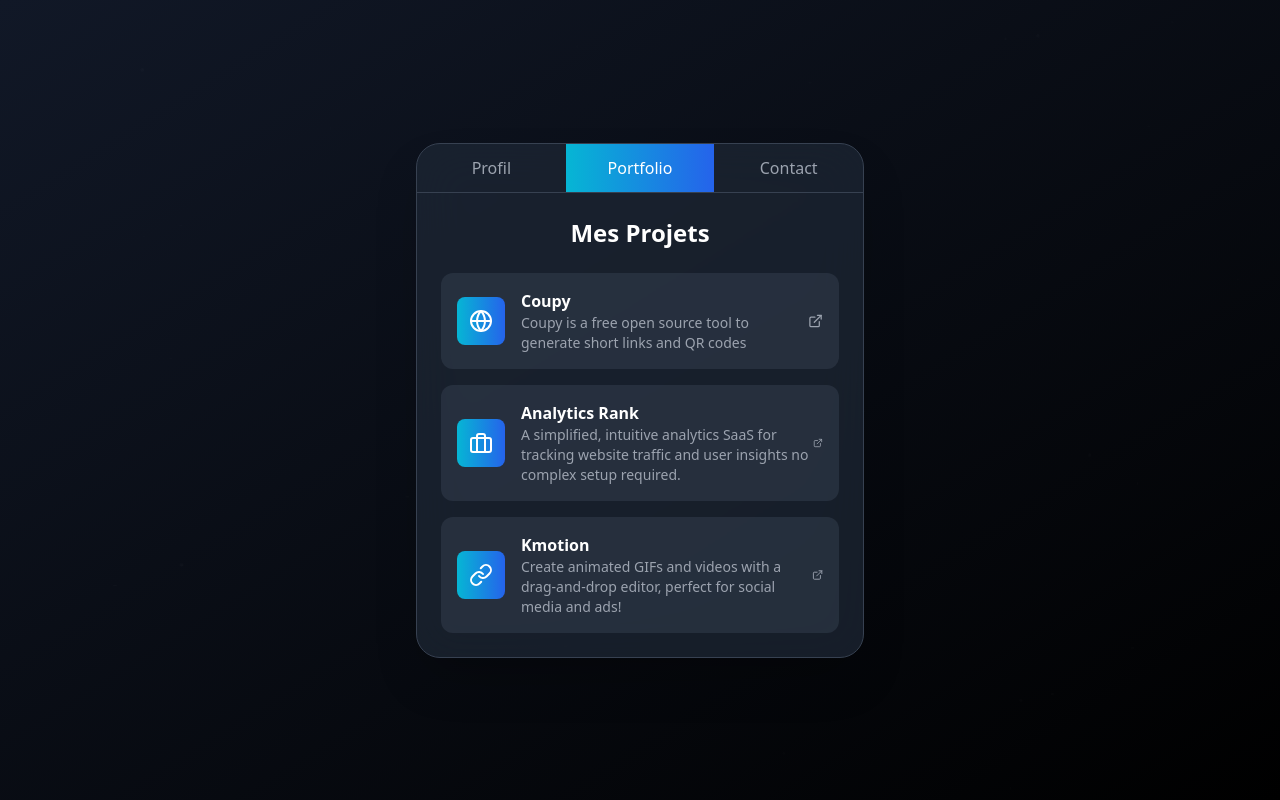
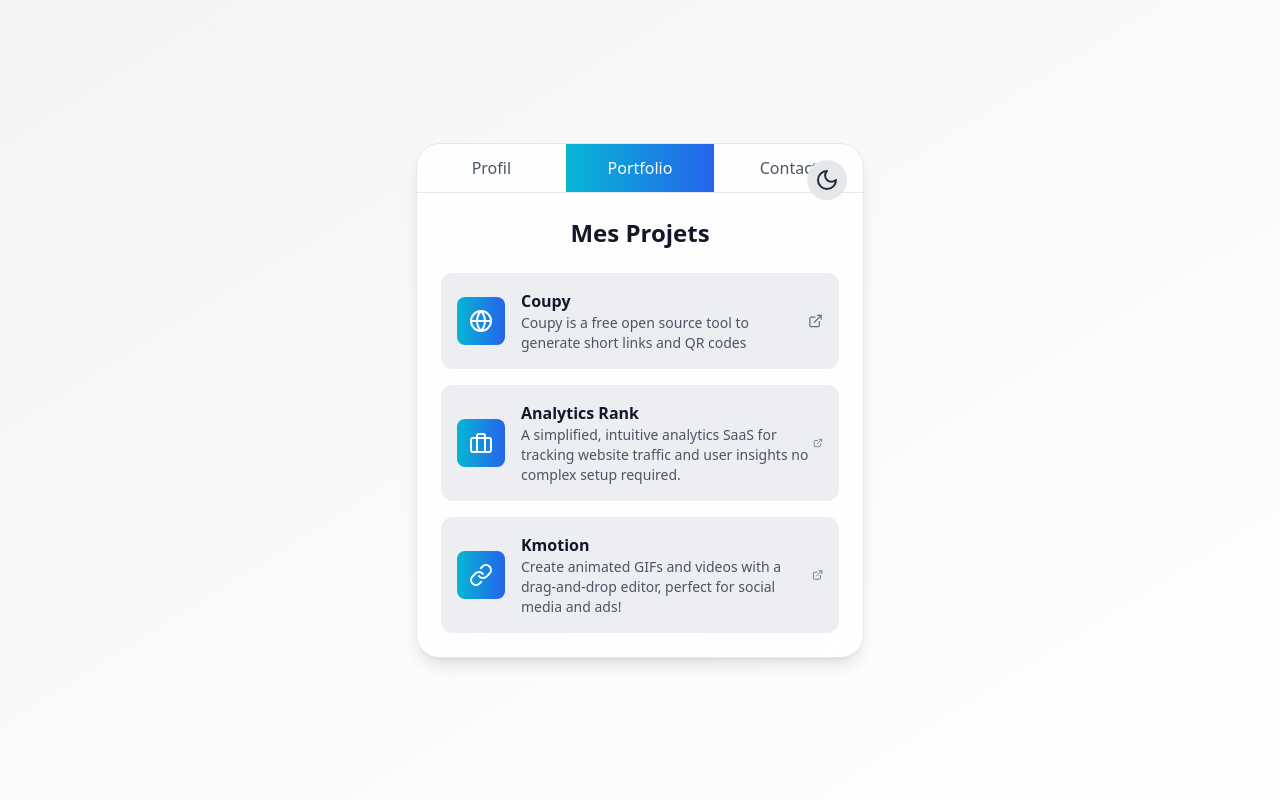
Before and after one commit to kevinkenfack/bio-link, a React (Vite) app: page / in a window 1280 px wide. Both pictures are taken after a click on the button "Portfolio". Built offline with nearby package versions, Linux system fonts and the light colour scheme; the HTML template or start-up script is replaced by a standard one.

Commit message:
Update NeoBiolink.jsx
add theme swicher

```diff
--- a/src/components/NeoBiolink.jsx
+++ b/src/components/NeoBiolink.jsx
@@ -1,4 +1,4 @@
-import React, { useState } from 'react';
+import React, { useState, useEffect } from 'react';
 import { motion, AnimatePresence } from 'framer-motion';
 import {
   GithubIcon,
@@ -10,12 +10,26 @@ import {
   BriefcaseIcon,
   LinkIcon,
   GlobeIcon,
-  ExternalLinkIcon
+  ExternalLinkIcon,
+  SunIcon,
+  MoonIcon
 } from 'lucide-react';
 
 const NeoBiolink = () => {
   const [hoveredLink, setHoveredLink] = useState(null);
   const [activeSection, setActiveSection] = useState('profil');
+  const [theme, setTheme] = useState('dark');
+
+  // Detect system preference on initial load
+  useEffect(() => {
+    const prefersDarkMode = window.matchMedia('(prefers-color-scheme: dark)').matches;
+    setTheme(prefersDarkMode ? 'dark' : 'light');
+  }, []);
+
+  // Toggle theme
+  const toggleTheme = () => {
+    setTheme(prevTheme => prevTheme === 'dark' ? 'light' : 'dark');
+  };
 
   const socialLinks = [
     { icon: GithubIcon, url: 'https://github.com/kevinkenfack', label: 'GitHub', color: 'from-green-400 to-green-600' },
@@ -65,6 +79,7 @@ const NeoBiolink = () => {
         animate={{ opacity: 1, y: 0 }}
         transition={{ delay: index * 0.1, duration: 0.5 }}
         target="_blank"
+        rel="noopener noreferrer"
         className={`
           block w-full p-3
           rounded-xl
@@ -97,13 +112,16 @@ const NeoBiolink = () => {
         initial={{ opacity: 0, x: -20 }}
         animate={{ opacity: 1, x: 0 }}
         transition={{ delay: index * 0.2, duration: 0.5 }}
-        className="
-          block bg-gray-700/50 rounded-xl p-4
+        className={`
+          block rounded-xl p-4
           flex items-center
           transition-all duration-300
-          hover:bg-gray-700/70 hover:scale-105
+          hover:scale-105
           group
-        "
+          ${theme === 'dark'
+            ? 'bg-gray-700/50 hover:bg-gray-700/70'
+            : 'bg-gray-200/70 hover:bg-gray-300/70'}
+        `}
       >
         <motion.div
           className="bg-gradient-to-r from-cyan-500 to-blue-600 p-3 rounded-lg mr-4"
@@ -112,10 +130,10 @@ const NeoBiolink = () => {
           <project.icon className="text-white" />
         </motion.div>
         <div className="flex-grow">
-          <h3 className="text-white font-bold">{project.title}</h3>
-          <p className="text-gray-400 text-sm">{project.description}</p>
+          <h3 className={`font-bold ${theme === 'dark' ? 'text-white' : 'text-gray-900'}`}>{project.title}</h3>
+          <p className={`text-sm ${theme === 'dark' ? 'text-gray-400' : 'text-gray-600'}`}>{project.description}</p>
         </div>
-        <ExternalLinkIcon className="text-gray-400 group-hover:text-white transition-colors" />
+        <ExternalLinkIcon className={`transition-colors ${theme === 'dark' ? 'text-gray-400 group-hover:text-white' : 'text-gray-500 group-hover:text-gray-900'}`} />
       </motion.a>
     );
   };
@@ -140,7 +158,7 @@ const NeoBiolink = () => {
               repeatType: 'loop'
             }
           }}
-          className="absolute bg-white/10 rounded-full"
+          className={`absolute rounded-full ${theme === 'dark' ? 'bg-white/10' : 'bg-gray-300/10'}`}
           style={{
             width: `${Math.random() * 5}px`,
             height: `${Math.random() * 5}px`
@@ -163,17 +181,51 @@ const NeoBiolink = () => {
   };
 
   return (
-    <div className="min-h-screen bg-gradient-to-br from-gray-900 to-black flex items-center justify-center p-4">
+    <div
+      className={`
+        min-h-screen flex items-center justify-center p-4 transition-colors duration-300
+        ${theme === 'dark'
+          ? 'bg-gradient-to-br from-gray-900 to-black text-white'
+          : 'bg-gradient-to-br from-gray-100 to-white text-gray-900'}
+      `}
+    >
       {renderParticles()}
 
       <motion.div
         initial={{ opacity: 0, scale: 0.9 }}
         animate={{ opacity: 1, scale: 1 }}
         transition={{ duration: 0.5 }}
-        className="w-full max-w-md bg-gray-800/70 backdrop-blur-xl rounded-3xl shadow-2xl border border-gray-700 relative z-10 overflow-hidden"
+        className={`
+          w-full max-w-md rounded-3xl shadow-2xl border relative z-10 overflow-hidden
+          transition-all duration-300
+          ${theme === 'dark'
+            ? 'bg-gray-800/70 backdrop-blur-xl border-gray-700'
+            : 'bg-white/80 backdrop-blur-xl border-gray-200 shadow-lg'}
+        `}
       >
+        {/* Theme Toggle */}
+        <motion.button
+          onClick={toggleTheme}
+          whileHover={{ scale: 1.1 }}
+          whileTap={{ scale: 0.9 }}
+          className={`
+            absolute top-4 right-4 z-20 p-2 rounded-full
+            transition-all duration-300
+            ${theme === 'dark'
+              ? 'bg-gray-700 text-white hover:bg-gray-600'
+              : 'bg-gray-200 text-gray-800 hover:bg-gray-300'}
+          `}
+        >
+          {theme === 'dark' ? <SunIcon /> : <MoonIcon />}
+        </motion.button>
+
         <motion.nav
-          className="flex border-b border-gray-700"
+          className={`
+            flex
+            ${theme === 'dark'
+              ? 'border-b border-gray-700'
+              : 'border-b border-gray-200'}
+          `}
           initial={{ opacity: 0 }}
           animate={{ opacity: 1 }}
           transition={{ delay: 0.3, duration: 0.5 }}
@@ -188,7 +240,11 @@ const NeoBiolink = () => {
                 flex-1 p-3 text-center transition-all duration-300
                 ${activeSection === section.toLowerCase()
                   ? 'bg-gradient-to-r from-cyan-500 to-blue-600 text-white'
-                  : 'text-gray-400 hover:bg-gray-700'}
+                  : `
+                    ${theme === 'dark'
+                      ? 'text-gray-400 hover:bg-gray-700'
+                      : 'text-gray-600 hover:bg-gray-100'}
+                  `}
               `}
             >
               {section}
@@ -218,10 +274,10 @@ const NeoBiolink = () => {
                     rotate: 5,
                     transition: { duration: 0.3 }
                   }}
-                  className="mx-auto w-32 h-32 rounded-full border-4 border-white shadow-lg mb-4"
+                  className="mx-auto w-32 h-32 rounded-full border-4 shadow-lg mb-4"
                 />
-                <h1 className="text-3xl font-bold text-white mb-2">Kevin Kenfack</h1>
-                <p className="text-gray-300 mb-6">Création de solutions web innovantes</p>
+                <h1 className={`text-3xl font-bold mb-2 ${theme === 'dark' ? 'text-white' : 'text-gray-900'}`}>Kevin Kenfack</h1>
+                <p className={`mb-6 ${theme === 'dark' ? 'text-gray-300' : 'text-gray-600'}`}>Création de solutions web innovantes</p>
                 <div className="space-y-4">
                   {socialLinks.map(renderSocialLink)}
                 </div>
@@ -236,7 +292,7 @@ const NeoBiolink = () => {
                 animate="visible"
                 exit="hidden"
               >
-                <h2 className="text-2xl font-bold text-white mb-6 text-center">Mes Projets</h2>
+                <h2 className={`text-2xl font-bold mb-6 text-center ${theme === 'dark' ? 'text-white' : 'text-gray-900'}`}>Mes Projets</h2>
                 <div className="space-y-4">
                   {portfolioProjects.map(renderPortfolioProject)}
                 </div>
@@ -251,7 +307,7 @@ const NeoBiolink = () => {
                 animate="visible"
                 exit="hidden"
               >
-                <h2 className="text-2xl font-bold text-white mb-6 text-center">Me Contacter</h2>
+                <h2 className={`text-2xl font-bold mb-6 text-center ${theme === 'dark' ? 'text-white' : 'text-gray-900'}`}>Me Contacter</h2>
                 <div className="space-y-4">
                   {contactOptions.map(renderSocialLink)}
                 </div>
```
